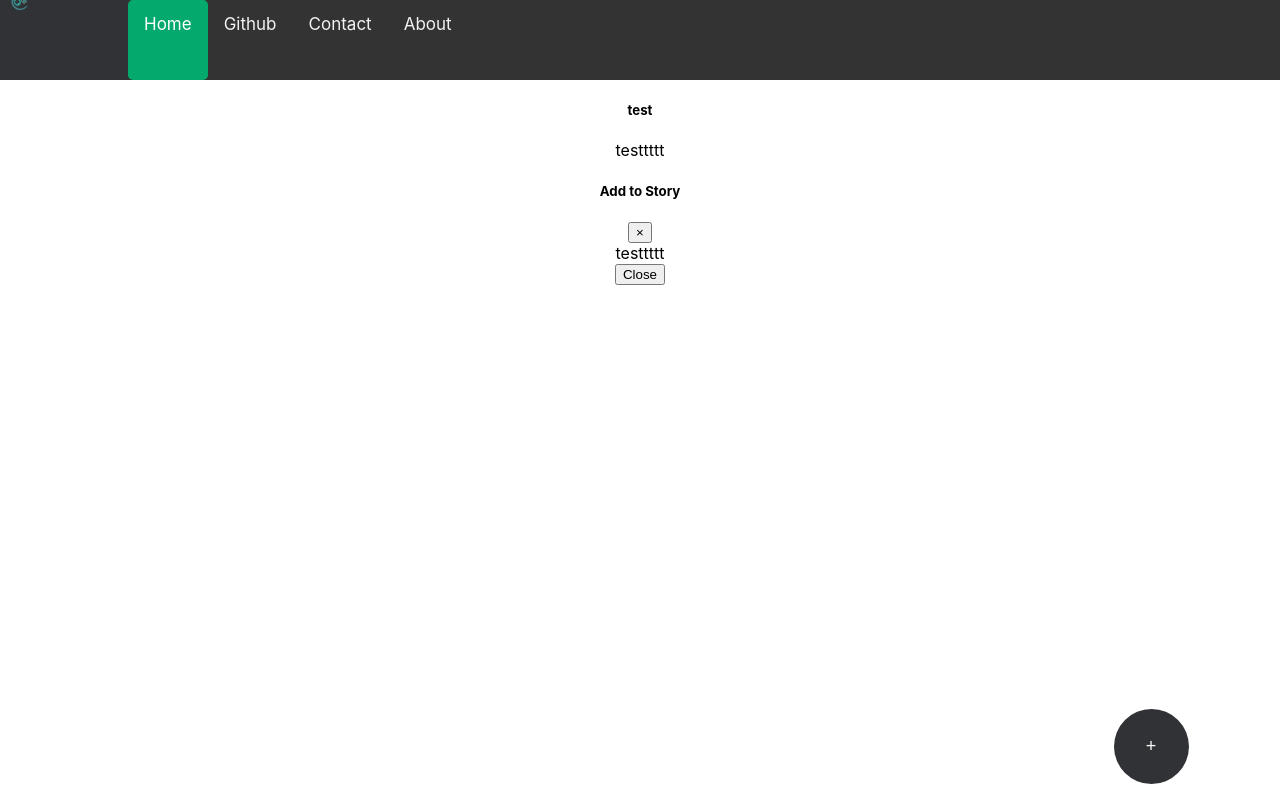
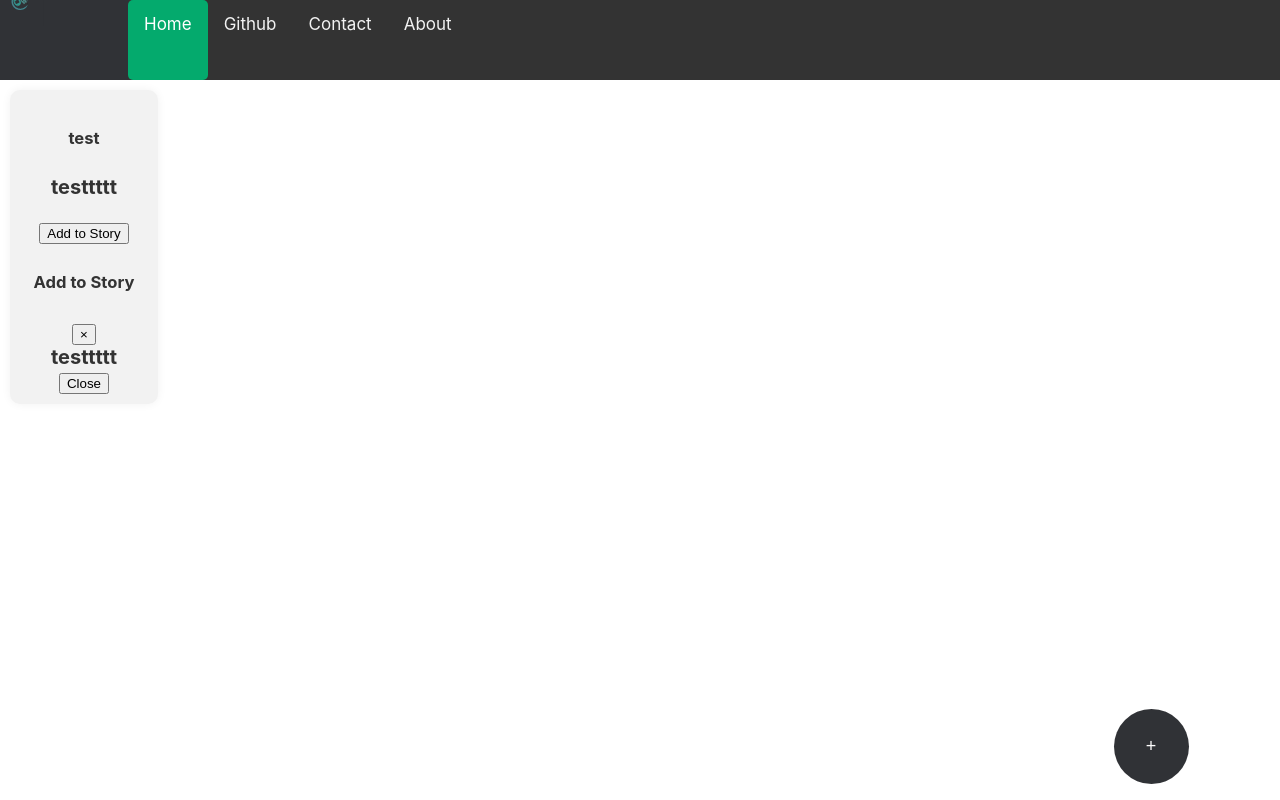
Before and after one commit to roythearsonist/OneWordStories, a React (Create React App) app in the folder one-word-stories/: page / in a window 1280 px wide. Built offline with nearby package versions, Linux system fonts and the light colour scheme.

Commit message:
Add styling to card

```diff
--- a/one-word-stories/src/Components/Card.jsx
+++ b/one-word-stories/src/Components/Card.jsx
@@ -1,5 +1,6 @@
 
 import {Modal} from '../Components'
+import './ComponentCSS/card.css';
 function Card(props){
 
     return (
@@ -7,6 +8,7 @@ function Card(props){
             <div className="card-body">
                 <h5 className="card-title">{props.title}</h5>
                 <p className="card-text">{props.text}</p>
+                <button className="popup-modal-button">Add to Story</button>
                 <Modal text={props.text}></Modal>
             </div>
         </div>
--- /dev/null
+++ b/one-word-stories/src/Components/ComponentCSS/card.css
@@ -0,0 +1,17 @@
+.card{
+    display: flex;
+    flex-direction: column;
+    justify-content: center;
+    align-items: center;
+    width: 10%;
+    height: 10%;
+    background-color: #f2f2f2;
+    border-radius: 10px;
+    box-shadow: 0px 0px 10px #f2f2f2;
+    margin: 10px;
+    padding: 10px;
+    font-size: 20px;
+    font-weight: bold;
+    color: #333;
+    cursor: pointer;
+}
```
